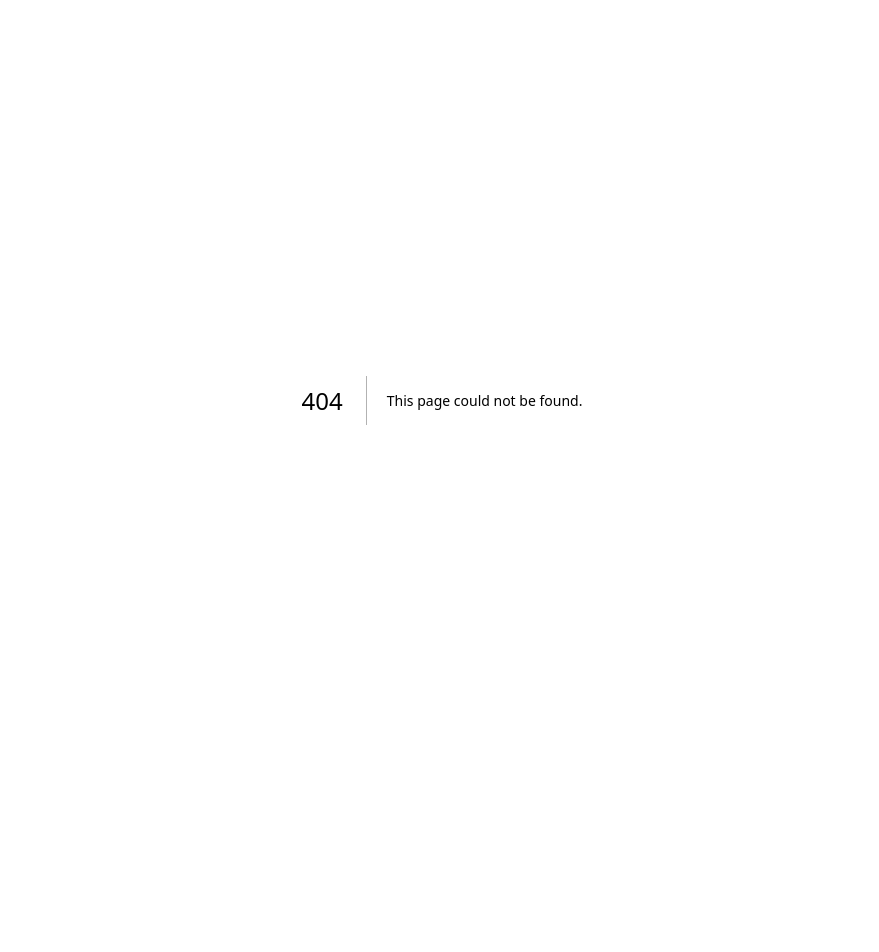
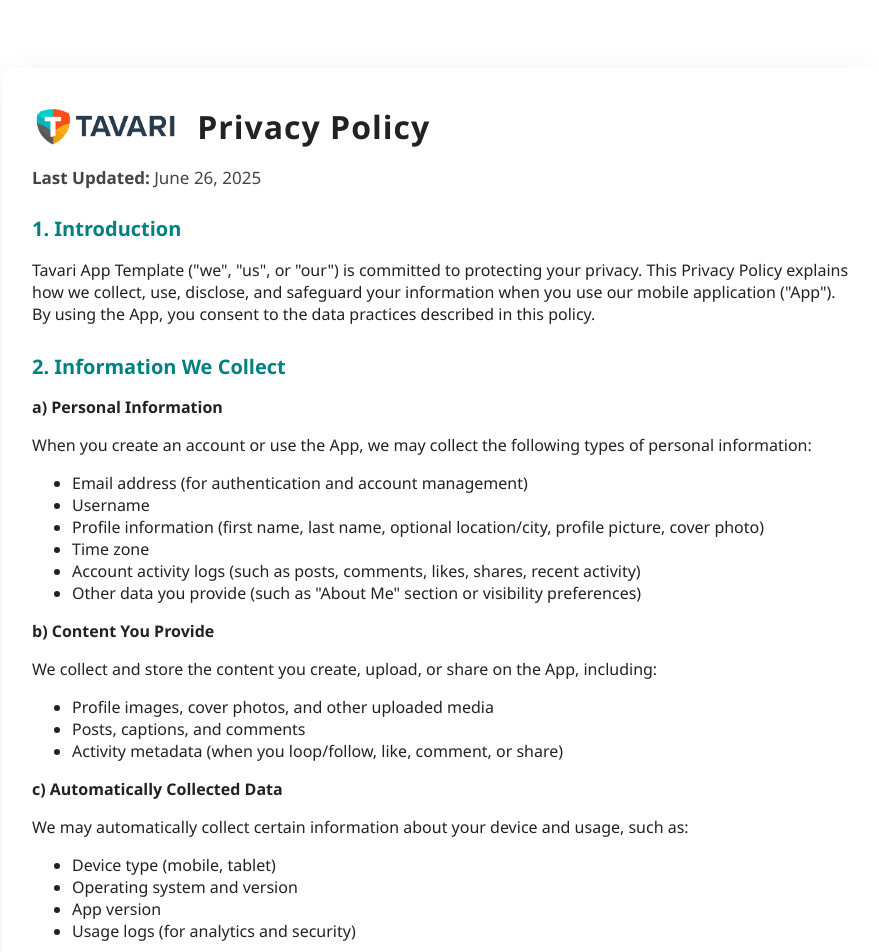
Before and after one commit to christiantanggo2025/tavari-website, a Next.js app: page /privacy in a window 1280 px wide. Before the commit this address had no page. Shown: the top 952 px of the page, without its empty margins (198-1077 px from the left). Before the commit the page ends 800 px from the top, so only its background shows below. Built offline with nearby package versions, Linux system fonts and the light colour scheme.

Commit message:
Add privacy policy page with correct Tavari contact info

```diff
--- /dev/null
+++ b/pages/privacy.tsx
@@ -0,0 +1,216 @@
+import React from "react";
+
+export default function PrivacyPolicy() {
+  return (
+    <div style={{
+      background: "#fff",
+      minHeight: "100vh",
+      padding: 0,
+      fontFamily: "Segoe UI, Arial, sans-serif",
+      color: "#222",
+      display: "flex",
+      flexDirection: "column"
+    }}>
+      <div style={{
+        maxWidth: 820,
+        width: "100%",
+        margin: "60px auto 40px auto",
+        background: "#fff",
+        borderRadius: 12,
+        boxShadow: "0 6px 32px #0001",
+        padding: "36px 30px"
+      }}>
+        <div style={{ display: "flex", alignItems: "center", marginBottom: 18 }}>
+          <img
+            src="/tavari-logo.png"
+            alt="Tavari Logo"
+            style={{ height: 44, width: "auto", marginRight: 16, borderRadius: 8 }}
+          />
+          <h1 style={{
+            fontWeight: 900,
+            fontSize: 32,
+            letterSpacing: 1,
+            margin: 0
+          }}>
+            Privacy Policy
+          </h1>
+        </div>
+        <p style={{ color: "#444", fontSize: 17, marginBottom: 26 }}>
+          <b>Last Updated:</b> June 26, 2025
+        </p>
+
+        {/* Section 1 */}
+        <section style={{ marginBottom: 28 }}>
+          <h2 style={{ fontSize: 20, fontWeight: 700, color: "#008080" }}>1. Introduction</h2>
+          <p>
+            Tavari App Template ("we", "us", or "our") is committed to protecting your privacy.
+            This Privacy Policy explains how we collect, use, disclose, and safeguard your information when you use our mobile application ("App").
+            By using the App, you consent to the data practices described in this policy.
+          </p>
+        </section>
+
+        {/* Section 2 */}
+        <section style={{ marginBottom: 28 }}>
+          <h2 style={{ fontSize: 20, fontWeight: 700, color: "#008080" }}>2. Information We Collect</h2>
+          <b>a) Personal Information</b>
+          <p>
+            When you create an account or use the App, we may collect the following types of personal information:
+          </p>
+          <ul>
+            <li>Email address (for authentication and account management)</li>
+            <li>Username</li>
+            <li>Profile information (first name, last name, optional location/city, profile picture, cover photo)</li>
+            <li>Time zone</li>
+            <li>Account activity logs (such as posts, comments, likes, shares, recent activity)</li>
+            <li>Other data you provide (such as "About Me" section or visibility preferences)</li>
+          </ul>
+          <b>b) Content You Provide</b>
+          <p>
+            We collect and store the content you create, upload, or share on the App, including:
+          </p>
+          <ul>
+            <li>Profile images, cover photos, and other uploaded media</li>
+            <li>Posts, captions, and comments</li>
+            <li>Activity metadata (when you loop/follow, like, comment, or share)</li>
+          </ul>
+          <b>c) Automatically Collected Data</b>
+          <p>
+            We may automatically collect certain information about your device and usage, such as:
+          </p>
+          <ul>
+            <li>Device type (mobile, tablet)</li>
+            <li>Operating system and version</li>
+            <li>App version</li>
+            <li>Usage logs (for analytics and security)</li>
+          </ul>
+          <p><i>No device ID, GPS, or biometric data is collected.</i></p>
+        </section>
+
+        {/* Section 3 */}
+        <section style={{ marginBottom: 28 }}>
+          <h2 style={{ fontSize: 20, fontWeight: 700, color: "#008080" }}>3. How We Use Your Information</h2>
+          <ul>
+            <li>Create and manage your user account</li>
+            <li>Enable you to use features such as posting, commenting, sharing, liking, and looping/following other users or businesses</li>
+            <li>Display your content and profile to other users according to your privacy and visibility preferences</li>
+            <li>Personalize your experience (such as showing relevant posts, displaying your profile info, and time zone adjustment)</li>
+            <li>Provide customer support and communicate important information about your account</li>
+            <li>Improve app functionality and security, and monitor usage for compliance with our Terms and Conditions</li>
+            <li>Allow employee accounts to moderate reported posts and comments</li>
+          </ul>
+        </section>
+
+        {/* Section 4 */}
+        <section style={{ marginBottom: 28 }}>
+          <h2 style={{ fontSize: 20, fontWeight: 700, color: "#008080" }}>4. How We Share Your Information</h2>
+          <p>We do not sell or rent your personal information.<br />We may share your information as follows:</p>
+          <ul>
+            <li>
+              <b>With other users:</b> Your profile information, posts, and public activity may be visible to other users of the app.
+            </li>
+            <li>
+              <b>With our employees:</b> Designated employee or admin accounts can access user-generated content (such as reported posts/comments) for moderation.
+            </li>
+            <li>
+              <b>With service providers:</b> We use Supabase to host and process authentication, user data, and uploaded files. Supabase acts as our data processor.
+            </li>
+            <li>
+              <b>As required by law:</b> If compelled by legal request or regulatory obligation, we may disclose information to law enforcement or other authorities.
+            </li>
+          </ul>
+        </section>
+
+        {/* Section 5 */}
+        <section style={{ marginBottom: 28 }}>
+          <h2 style={{ fontSize: 20, fontWeight: 700, color: "#008080" }}>5. Data Storage & Security</h2>
+          <ul>
+            <li>
+              All data is securely stored using Supabase, which provides industry-standard encryption in transit and at rest.
+            </li>
+            <li>
+              Uploaded images and files are stored in Supabase Storage, with access managed via public or secured URLs as per app configuration.
+            </li>
+            <li>
+              We use authentication and access controls to prevent unauthorized access to user data.
+            </li>
+          </ul>
+        </section>
+
+        {/* Section 6 */}
+        <section style={{ marginBottom: 28 }}>
+          <h2 style={{ fontSize: 20, fontWeight: 700, color: "#008080" }}>6. Your Rights & Choices</h2>
+          <ul>
+            <li>
+              <b>Profile & Content:</b> You can view and edit your profile information and visibility preferences within the App.
+            </li>
+            <li>
+              <b>Account Deletion:</b> You can request account deletion by contacting support. Deleted accounts and content may be removed from our systems, subject to backup retention for a limited time.
+            </li>
+            <li>
+              <b>Communication:</b> We may send you important notifications related to your account or app updates, but will not send marketing communications without consent.
+            </li>
+          </ul>
+        </section>
+
+        {/* Section 7 */}
+        <section style={{ marginBottom: 28 }}>
+          <h2 style={{ fontSize: 20, fontWeight: 700, color: "#008080" }}>7. Data Retention</h2>
+          <p>
+            We retain your data for as long as your account is active or as needed to provide services. Content you delete (such as posts, comments, or your account) may be removed from the app immediately, but residual copies may remain in system backups for a limited period.
+          </p>
+        </section>
+
+        {/* Section 8 */}
+        <section style={{ marginBottom: 28 }}>
+          <h2 style={{ fontSize: 20, fontWeight: 700, color: "#008080" }}>8. Children’s Privacy</h2>
+          <p>
+            Our app is not intended for children under 13 years old. We do not knowingly collect personal information from children under 13. If you believe a child has provided us with information, please contact us for removal.
+          </p>
+        </section>
+
+        {/* Section 9 */}
+        <section style={{ marginBottom: 28 }}>
+          <h2 style={{ fontSize: 20, fontWeight: 700, color: "#008080" }}>9. International Users</h2>
+          <p>
+            Our app may be used by individuals outside of Canada. By using the app, you consent to the transfer and storage of your information in the country where our servers and Supabase are located.
+          </p>
+        </section>
+
+        {/* Section 10 */}
+        <section style={{ marginBottom: 28 }}>
+          <h2 style={{ fontSize: 20, fontWeight: 700, color: "#008080" }}>10. Changes to This Policy</h2>
+          <p>
+            We may update this Privacy Policy from time to time. Changes will be posted in the App or via an in-app notice. Your continued use after changes means you accept the revised policy.
+          </p>
+        </section>
+
+        {/* Section 11 */}
+        <section>
+          <h2 style={{ fontSize: 20, fontWeight: 700, color: "#008080" }}>11. Contact Us</h2>
+          <p>
+            If you have questions about this Privacy Policy or our data practices, please contact:
+          </p>
+          <div style={{ fontSize: 16, marginTop: 6, marginBottom: 10 }}>
+            Tavari Operating Systems<br />
+            539 First Street, London, ON<br />
+            E-mail:{" "}
+            <a
+              href="mailto:info@tanggo.ca?subject=Tavari App Privacy Policy"
+              style={{ color: "#008080", textDecoration: "underline", fontWeight: 600 }}
+            >
+              info@tanggo.ca
+            </a>
+          </div>
+        </section>
+        <div style={{
+          textAlign: "center",
+          color: "#888",
+          fontSize: 14,
+          margin: "36px 0 0 0"
+        }}>
+          Tavari Operating Systems &copy; {new Date().getFullYear()}. All rights reserved.
+        </div>
+      </div>
+    </div>
+  );
+}
```
